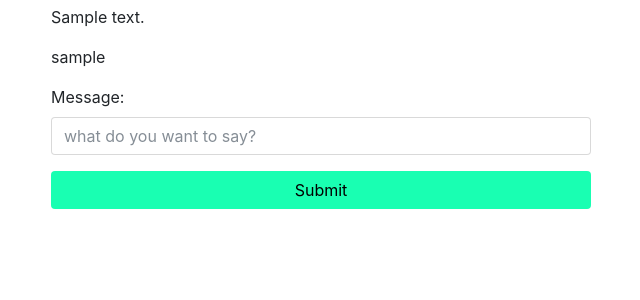
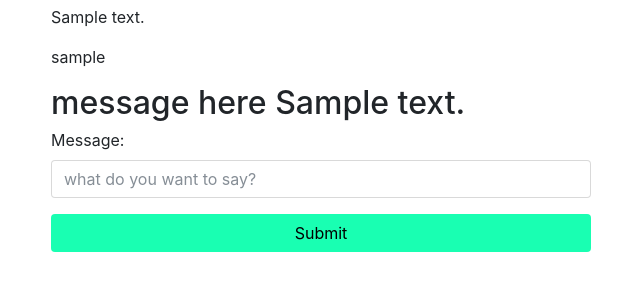
Before and after one commit to lukebiggerstaff/feedsocial, a Django app: page /content/1 in a window 1280 px wide. Shown: the part 125-425 px from the top of the page, without its empty margins (319-959 px from the left). Run offline with Django 3.2, Linux system fonts and the light colour scheme; tables that the repository leaves empty hold one stand-in row (values such as "Sample post"); some libraries are stand-ins or nearby versions.

Commit message:
properly looped over the foreign key relationship from comments to content

```diff
--- a/feedsocial/templates/commentcreate.html
+++ b/feedsocial/templates/commentcreate.html
@@ -11,8 +11,8 @@
       {{ object.creator }}
     </p>
 
-    {% for comment in obj.comment_set.all %}
-    <p>{{ comment.message }}</p>
+    {% for comment in object.contentcomment_set.all %}
+    <h2>message here {{ comment.message }}</h2>
     {% endfor %}
 
     <form method="post">
```
